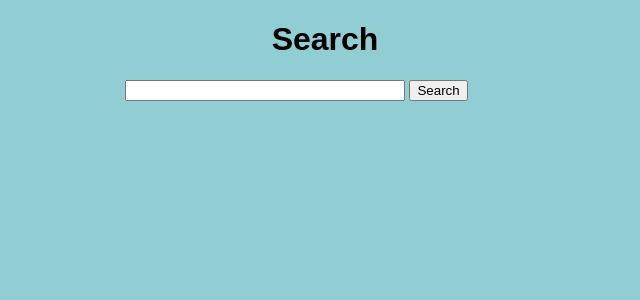
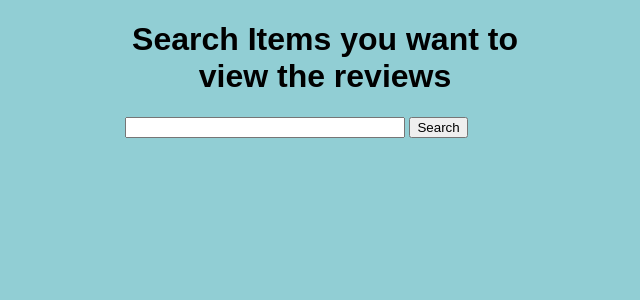
Before and after one commit to shashiRsinha/review-_sc_deploy, a Flask app: page / in a window 1280 px wide. Shown: the top 300 px of the page, without its empty margins (315-955 px from the left). Run offline with Flask 2, Linux system fonts and the light colour scheme.

Commit message:
Update index.html

```diff
--- a/templates/index.html
+++ b/templates/index.html
@@ -8,7 +8,8 @@
 
 {% block body %}
 <div class="content">
-    <h1 style="text-align: center">Search</h1>
+
+    <h1 style="text-align: center">Search Items you want to view the reviews</h1>
 
     <div class="form">
         <form action="/review" method="POST">
```
